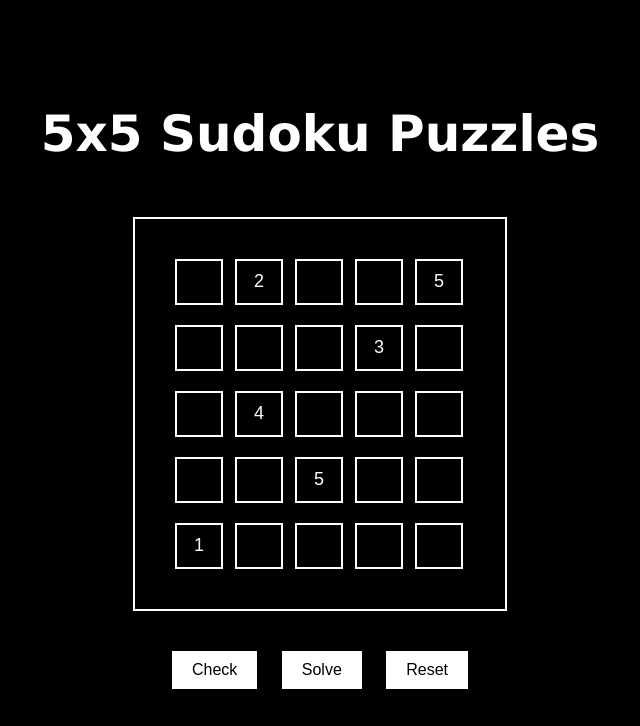
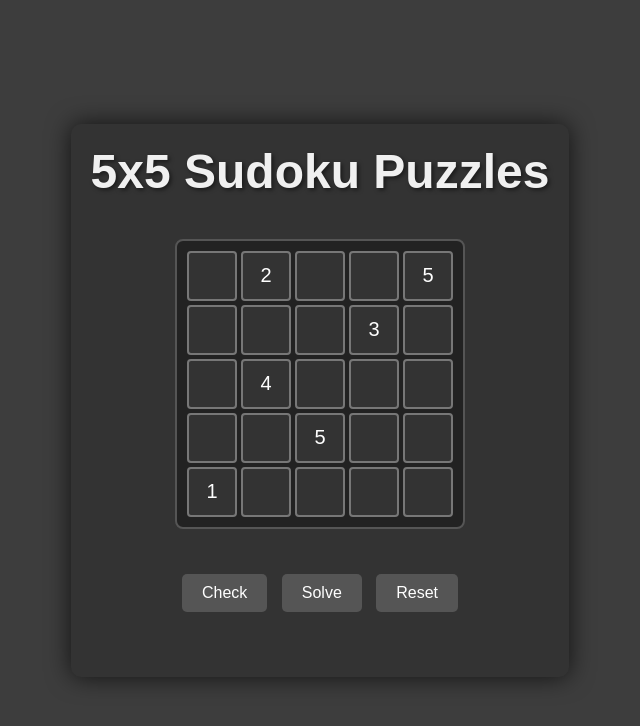
Before and after one commit to TGH75972/Sudoku-Puzzles, a plain HTML site: page index.html in a window 1280 px wide. Shown: the whole page, without its empty margins (320-960 px from the left). Drawn offline with Linux system fonts and the light colour scheme.

Commit message:
Update styles.css

```diff
--- a/styles.css
+++ b/styles.css
@@ -1,65 +1,175 @@
+* {
+    margin: 0;
+    padding: 0;
+    box-sizing: border-box;
+}
+
 body {
     font-family: Arial, sans-serif;
     text-align: center;
-    background-color: black;
+    background-color: #222;
     color: white;
     display: flex;
     justify-content: center;
     align-items: center;
     height: 100vh;
     margin: 0;
+    overflow: hidden;
+    animation: backgroundAnimation 10s infinite alternate;
 }
 
 .container {
     display: flex;
     flex-direction: column;
     align-items: center;
+    padding: 20px;
+    border-radius: 10px;
+    background: #333;
+    box-shadow: 0 0 25px rgba(0, 0, 0, 0.7);
+    animation: fadeIn 2s ease-out;
+}
+
+h1 {
+    margin-bottom: 20px;
+    font-size: 3em;
+    color: #f0f0f0;
+    text-shadow: 2px 2px 4px rgba(0, 0, 0, 0.5);
+    animation: headingAnimation 2s ease-out;
 }
 
 #sudoku-container {
     display: grid;
-    grid-template-columns: repeat(5, 40px);
-    grid-gap: 20px;
-    padding: 40px;
-    padding-right: 50px;
-    background-color: black;
-    border: 2px solid white;
+    grid-template-columns: repeat(5, 50px);
+    grid-gap: 4px;
+    background-color: #222;
+    border: 2px solid #555;
+    border-radius: 8px;
+    padding: 10px;
     margin: 20px 0;
+    animation: gridAnimation 2s ease-in-out;
+}
+
+#sudoku-container:hover {
+    background-color: #444;
+    animation: gridHover 0.5s ease-in-out;
 }
 
 input[type="text"] {
-    width: 40px;
-    height: 40px;
+    width: 50px;
+    height: 50px;
     text-align: center;
-    font-size: 18px;
-    background-color: black;
-    border: 2px solid white;
+    font-size: 20px;
+    background-color: #333;
+    border: 2px solid #777;
+    border-radius: 4px;
     color: white;
+    transition: background-color 0.3s ease, border-color 0.3s ease;
+    animation: inputAnimation 1s ease-in-out;
+}
+
+input[type="text"]:focus {
+    background-color: #555;
+    border-color: #aaa;
+    outline: none;
+    animation: inputFocus 0.3s ease-in-out;
+}
+
+input[type="text"]:invalid {
+    border-color: #f00;
 }
 
 .buttons {
     margin: 20px 0;
+    animation: buttonsAnimation 2s ease-out;
 }
 
 button {
-    margin: 0 10px;
+    margin: 5px;
     padding: 10px 20px;
     font-size: 16px;
-    background-color: white;
-    color: black;
+    background-color: #555;
+    color: white;
     border: none;
+    border-radius: 5px;
     cursor: pointer;
+    transition: background-color 0.3s ease, transform 0.2s ease;
+    animation: buttonAnimation 1.5s ease-in-out;
 }
 
 button:hover {
-    background-color: lightgray;
+    background-color: #777;
+    animation: buttonHover 0.3s ease-in-out;
+}
+
+button:active {
+    transform: scale(0.98);
+    animation: buttonActive 0.1s ease;
 }
 
 #message {
     margin-top: 20px;
+    font-size: 1.2em;
+    opacity: 0;
+    animation: messageAnimation 2s ease-out forwards;
 }
 
-h1{
-    font-family: Verdana, Geneva, Tahoma, sans-serif;
-    font-size: 50px;
+@keyframes backgroundAnimation {
+    0% { background-color: #222; }
+    100% { background-color: #444; }
 }
+
+@keyframes fadeIn {
+    from { opacity: 0; }
+    to { opacity: 1; }
+}
+
+@keyframes headingAnimation {
+    from { transform: translateY(-50px); opacity: 0; }
+    to { transform: translateY(0); opacity: 1; }
+}
+
+@keyframes gridAnimation {
+    from { transform: scale(0.9); opacity: 0; }
+    to { transform: scale(1); opacity: 1; }
+}
+
+@keyframes gridHover {
+    from { background-color: #222; }
+    to { background-color: #444; }
+}
+
+@keyframes inputAnimation {
+    from { transform: scale(0.9); opacity: 0; }
+    to { transform: scale(1); opacity: 1; }
+}
+
+@keyframes inputFocus {
+    from { background-color: #333; }
+    to { background-color: #555; }
+}
+
+@keyframes buttonsAnimation {
+    from { transform: translateY(50px); opacity: 0; }
+    to { transform: translateY(0); opacity: 1; }
+}
+
+@keyframes buttonAnimation {
+    0% { background-color: #555; }
+    50% { background-color: #666; }
+    100% { background-color: #555; }
+}
+
+@keyframes buttonHover {
+    from { background-color: #555; }
+    to { background-color: #777; }
+}
+
+@keyframes buttonActive {
+    from { transform: scale(1); }
+    to { transform: scale(0.98); }
+}
+
+@keyframes messageAnimation {
+    from { opacity: 0; }
+    to { opacity: 1; }
+}
```
